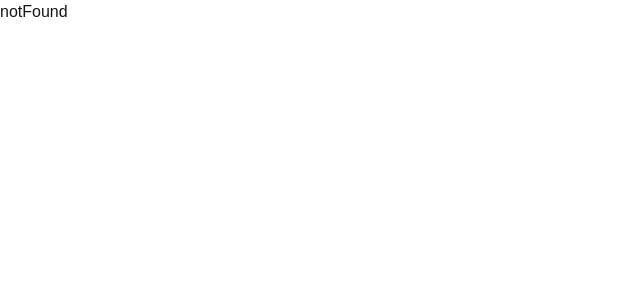
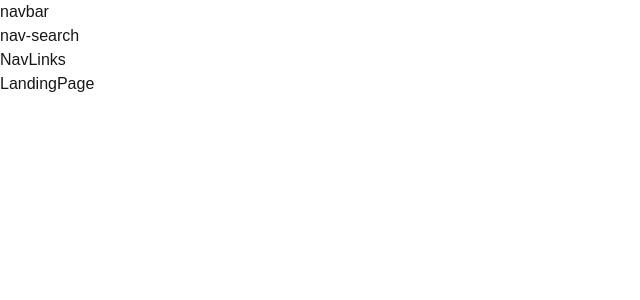
Before and after one commit to sdrapinski/next-js-course, a Next.js app: page /landing-page in a window 1280 px wide. Before the commit this address had no page. Shown: the top 300 px of the page, without its empty margins (0-640 px from the left). Built offline with nearby package versions, Linux system fonts and the light colour scheme.

Commit message:
fetch data

```diff
--- a/package.json
+++ b/package.json
@@ -9,6 +9,7 @@
     "lint": "next lint"
   },
   "dependencies": {
+    "client-only": "^0.0.1",
     "next": "15.0.2",
     "react": "19.0.0-rc-02c0e824-20241028",
     "react-dom": "19.0.0-rc-02c0e824-20241028",
--- a/src/app/client-route/page.tsx
+++ b/src/app/client-route/page.tsx
@@ -1,14 +1,16 @@
 "use client"
+import { clientSideFunction } from '@/utils/client-utils';
 //import { serverSideFunction } from '@/utils/server-utils';
 import React from 'react'
 
 const Page = () => {
     console.log("client route");
+    const clientResult = clientSideFunction()
 
     //const result = serverSideFunction()
   return (
     <div>Page
-
+     {clientResult}
     </div>
   )
 }
--- /dev/null
+++ b/src/app/components/nav-links.tsx
@@ -0,0 +1,9 @@
+import React from 'react'
+
+const NavLinks = () => {
+  return (
+    <div>NavLinks</div>
+  )
+}
+
+export default NavLinks
--- /dev/null
+++ b/src/app/components/nav-search.tsx
@@ -0,0 +1,11 @@
+"use client"
+
+
+const NavSearch = () => {
+
+  return (
+    <div>nav-search</div>
+  )
+}
+
+export default NavSearch
--- /dev/null
+++ b/src/app/components/navbar.tsx
@@ -0,0 +1,16 @@
+
+import NavSearch from './nav-search'
+import NavLinks from './nav-links'
+
+const Navbar = () => {
+
+  return (
+    <nav>
+        navbar
+        <NavSearch />
+        <NavLinks />
+    </nav>
+  )
+}
+
+export default Navbar
--- /dev/null
+++ b/src/app/fetch-data/users/loading.tsx
@@ -0,0 +1,9 @@
+import React from 'react'
+
+const Loading = () => {
+  return (
+    <div>Loading...</div>
+  )
+}
+
+export default Loading
--- /dev/null
+++ b/src/app/fetch-data/users/page.tsx
@@ -0,0 +1,13 @@
+import React from 'react'
+
+const UsersFetch = async () => {
+    const response = await fetch("https://jsonplaceholder.typicode.com/users")
+    const users = await response.json()
+    console.log(users);
+
+  return (
+    <div>UsersFetch</div>
+  )
+}
+
+export default UsersFetch
--- /dev/null
+++ b/src/app/landing-page/page.tsx
@@ -0,0 +1,13 @@
+import React from 'react'
+import Navbar from '../components/navbar'
+
+const LandingPage = () => {
+  return (
+    <div>
+        <Navbar/>
+        LandingPage
+        </div>
+  )
+}
+
+export default LandingPage
--- /dev/null
+++ b/src/utils/client-utils.ts
@@ -0,0 +1,6 @@
+import "client-only"
+export const clientSideFunction = () =>{
+    console.log("client function");
+    return "client function";
+
+}
```
Also changed, not shown: 1 other file (tests, documents, lock files or other folders).
